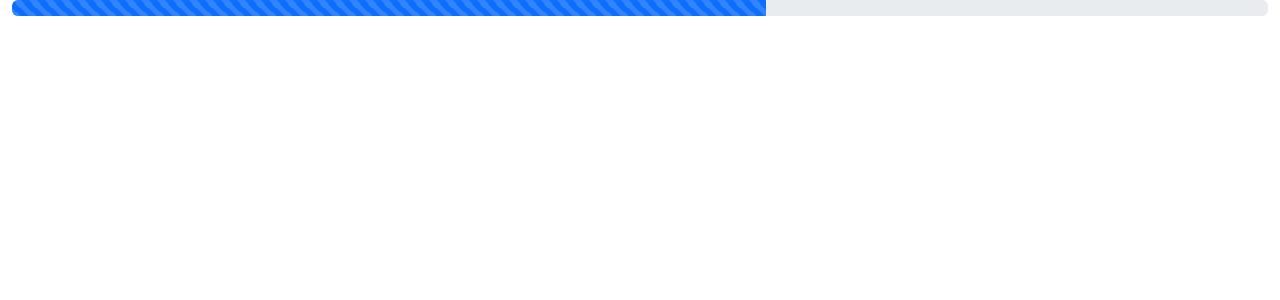
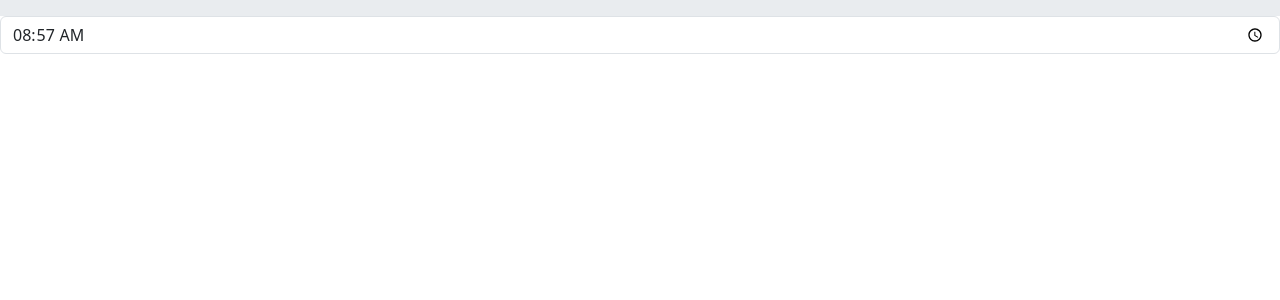
Before and after one commit to Venkatesh645/electron-timer, a React (Create React App) app: page / in a window 1280 px wide. Shown: the top 300 px of the page. Built offline with nearby package versions, Linux system fonts and the light colour scheme.

Commit message:
working timer

```diff
--- a/package.json
+++ b/package.json
@@ -8,6 +8,7 @@
     "@testing-library/react": "^13.4.0",
     "@testing-library/user-event": "^13.5.0",
     "bootstrap": "^5.3.0",
+    "moment": "^2.29.4",
     "react": "^18.2.0",
     "react-bootstrap": "^2.8.0",
     "react-dom": "^18.2.0",
--- a/public/index.html
+++ b/public/index.html
@@ -24,7 +24,7 @@
       work correctly both with client-side routing and a non-root public URL.
       Learn how to configure a non-root public URL by running `npm run build`.
     -->
-    <title>React App</title>
+    <title>App</title>
   </head>
   <body>
     <noscript>You need to enable JavaScript to run this app.</noscript>
--- a/src/App.js
+++ b/src/App.js
@@ -1,15 +1,11 @@
-import {Container, Row, Col, ProgressBar} from 'react-bootstrap';
 import './App.css';
+import Timer from './components/Timer';
 
 function App() {
   return (
-    <Container fluid>
-      <Row>
-        <Col>
-        <ProgressBar animated now={60} />
-        </Col>
-      </Row>
-    </Container>
+    <div>
+      <Timer />
+    </div>
   );
 }
 
--- /dev/null
+++ b/src/components/Timer.js
@@ -0,0 +1,61 @@
+import React, { useState } from 'react'
+import { Form, ProgressBar } from 'react-bootstrap'
+import moment from 'moment';
+
+let timerHandler = null;
+const momentObj = moment;
+
+export default function Timer() {
+  const [timeFieldValue, setTimeFieldValue] = useState(momentObj().format("HH:mm"));
+  const [progressBarValue, setProgressBarValue] = useState(0);
+
+  const handleChange = (event) => {
+    setTimeFieldValue(event.currentTarget.value)
+    console.log('event.currentTarget.value', event.currentTarget.value)
+    const selectedSeconds = momentObj.duration(event.currentTarget.value).asSeconds()
+    const currentTimeInsec = momentObj.duration(momentObj().format("HH:mm")).asSeconds()
+    const totalTimeDiffValue = selectedSeconds - currentTimeInsec;
+    updateTimer(selectedSeconds, totalTimeDiffValue)
+  }
+
+  const updateTimer = (selectedSeconds, totalTimeDiffValue) => {
+    console.log('timerHandler==>', timerHandler)
+    if (timerHandler) {
+      clearInterval(timerHandler)
+    };
+
+    timerHandler = setInterval(() => {
+      const currentTimeInsec = momentObj.duration(momentObj().format("HH:mm")).asSeconds()
+      const currentTimeDiffValue = selectedSeconds - currentTimeInsec;
+      const value = (currentTimeDiffValue / totalTimeDiffValue)
+      const valueInPercent = value * 100;
+      setProgressBarValue(100 - valueInPercent)
+      if (valueInPercent <= 0) {
+        clearInterval(timerHandler)
+      }
+    }, 2000)
+  }
+
+  const getVarientValue = () => {
+    if (progressBarValue <= 60) {
+      return "info"
+    } else if (progressBarValue > 60 && progressBarValue < 80) {
+      return "warning"
+    } else {
+      return "danger"
+    }
+  }
+
+  return (
+    <div>
+      <ProgressBar style={{ borderRadius: 0 }} animated variant={getVarientValue()} now={progressBarValue} max={100} key={1} />
+      <Form>
+        <Form.Control
+          value={timeFieldValue}
+          type="time"
+          required
+          onChange={handleChange} />
+      </Form>
+    </div>
+  )
+}
```
Also changed, not shown: public/electron.js (+4 -4 lines), public/manifest.json, 2 other files (tests, documents, lock files or other folders).
